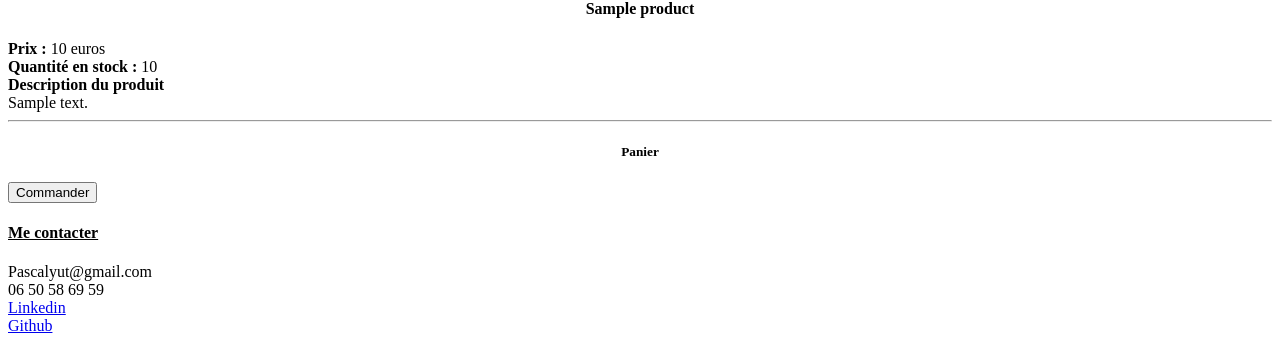
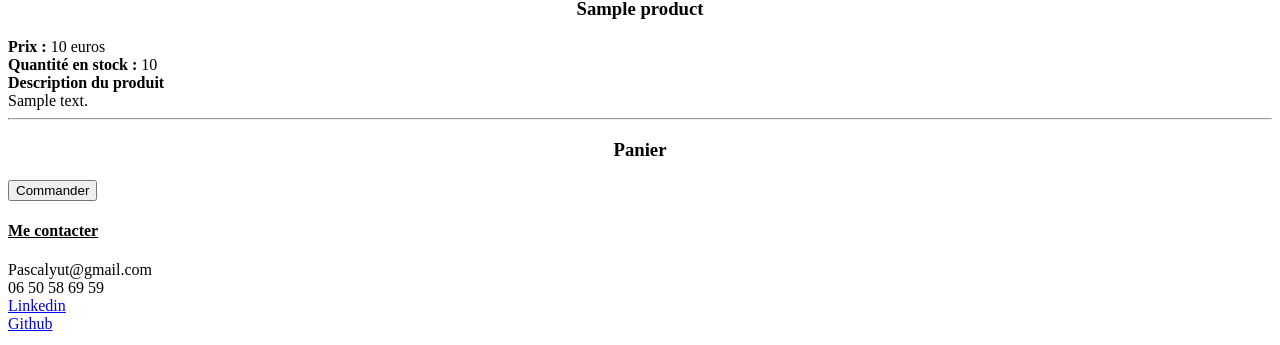
Before and after one commit to pascalyu/anna, a Symfony app: template templates/product/product.html.twig in a window 1280 px wide. Shown: the part 455-800 px from the top of the page. Run offline with Twig, Linux system fonts and the light colour scheme; the template is opened without the code that fills it: most values are stand-ins (such as "Sample title", 1, 10 or a date in 2020); some libraries are stand-ins or nearby versions.

Commit message:
design done

```diff
--- a/src/Controller/ProductController.php
+++ b/src/Controller/ProductController.php
@@ -77,6 +77,7 @@ class ProductController extends AbstractController
             $basketRow->setProduct($product);
             $entityManager->persist($basketRow);
             $entityManager->flush();
+            return $this->redirectToRoute("product_custom_show", ['id' => $product->getId()]);
         }
         return $this->render('product/product.html.twig', [
             'product' => $product,
--- a/templates/product/product.html.twig
+++ b/templates/product/product.html.twig
@@ -7,19 +7,19 @@
 	<a href="{{ path('home') }}">Revenir à la liste des produits</a>
 	<div class="row">
 		<div class="col-md-9">
-			<div class="border p-3">
+			<div class="border-right pr-3">
 
 				<div class="row">
 					<div class="row col-md-6" style="text-align:center">
 						{% for picture in product.pictures %}
-							<div class="col-md-6">
+							<div class="col">
 								<img class="  border rounded border-dark" src="/images/products/{{picture.name}}" style="max-width:100%"/>
 							</div>
 						{% endfor %}
 					</div>
 					<div class="col-md-6">
 						<div style="text-align:center">
-							<h4>{{product.name}}</h4>
+							<h3>{{product.name}}</h3>
 						</div>
 						<div>
 							<b>Prix :</b>
@@ -51,14 +51,14 @@
 		<div class="col-md-3">
 			<div class="border border-dark rounded p-1">
 				<div style="text-align:center">
-					<h5>Panier</h5>
+					<h3>Panier</h3>
 
 				</div>
 				<div>
 					{{ render(controller(
         'App\\Controller\\BasketController::basketWidget'
     )) }}
-					<button class="form-control btn btn-warning mt-3">Commander
+					<button class="form-control btn primaryColor text-white mt-3">Commander
 						<i class=" fas fa-shopping-cart"></i>
 					</button>
 				</div>
```
Also changed, not shown: src/Form/AddToBasketType.php (+8 -2 lines).
